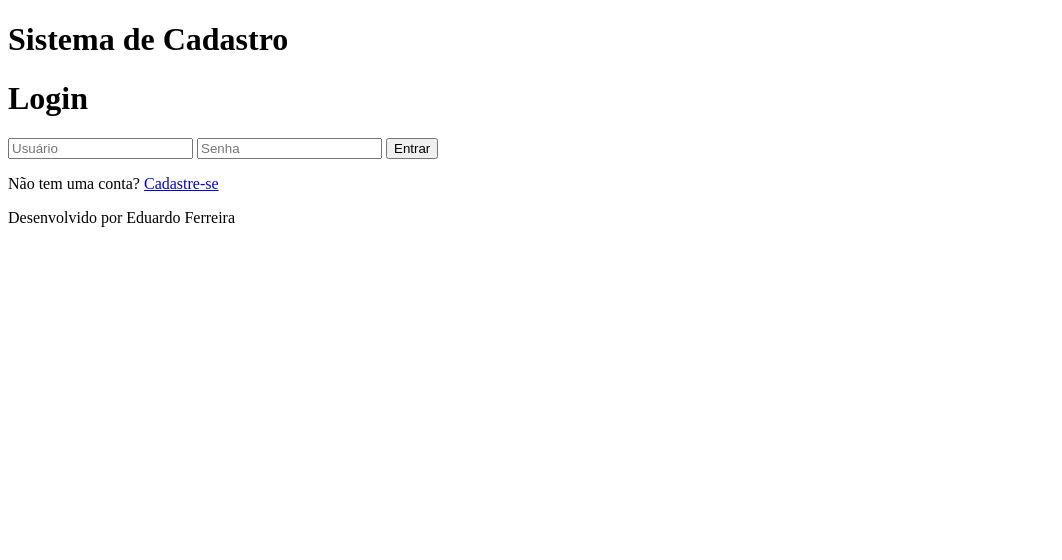
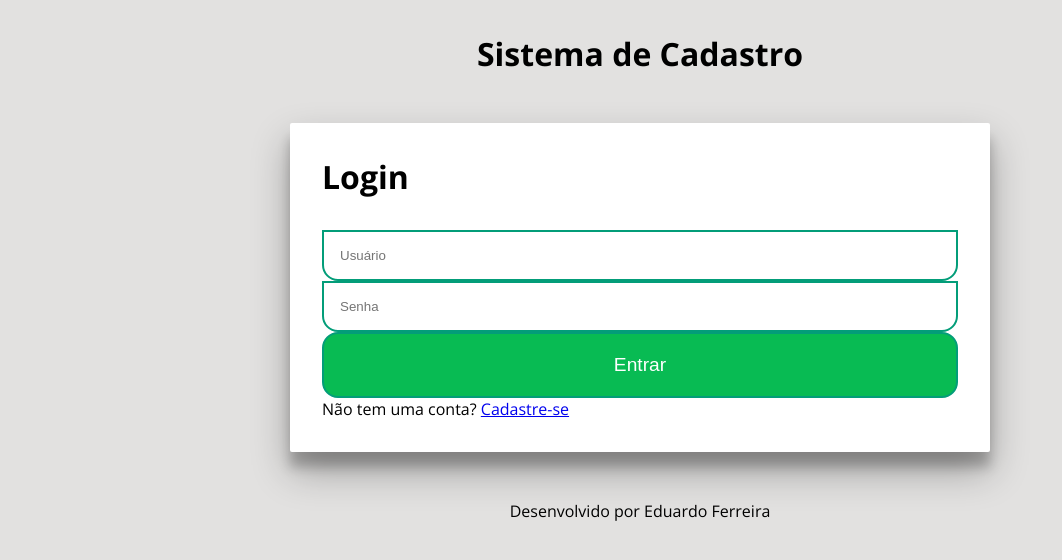
Before and after one commit to eduardoferreirarodrigues0/cadastro_flask, a Flask app: page / in a window 1280 px wide. Shown: the top 560 px of the page, without its empty margins (0-1062 px from the left). Run offline with Flask 3, Linux system fonts and the light colour scheme.

Commit message:
Add files via upload

```diff
--- a/templates/base.html
+++ b/templates/base.html
@@ -1,16 +1,21 @@
 <!DOCTYPE html>
 <html>
 <head>
-<title>Sistema de Cadastro</title>
+    <meta charset="UTF-8">
+    <meta http-equiv="X-UA-Compatible" content="IE=edge">
+    <meta name="viewport" content="width=device-width, initial-scale=1.0">
+    <link rel="stylesheet" href="{{ url_for('static', filename='css/style.css') }}">
 </head>
 <body>
-    <div id="header">
+    <div class="title">
         <h1>Sistema de Cadastro</h1>
     </div>
-
-    {% block conteudo %}{% endblock %}
-
-    <div id="footer">
+    <div class="content">
+        <div class="card">
+            {% block conteudo %}{% endblock %}
+        </div>
+    </div>
+    <div class="footer">
         <p>Desenvolvido por Eduardo Ferreira</p>
     </div>
 </body>
```
